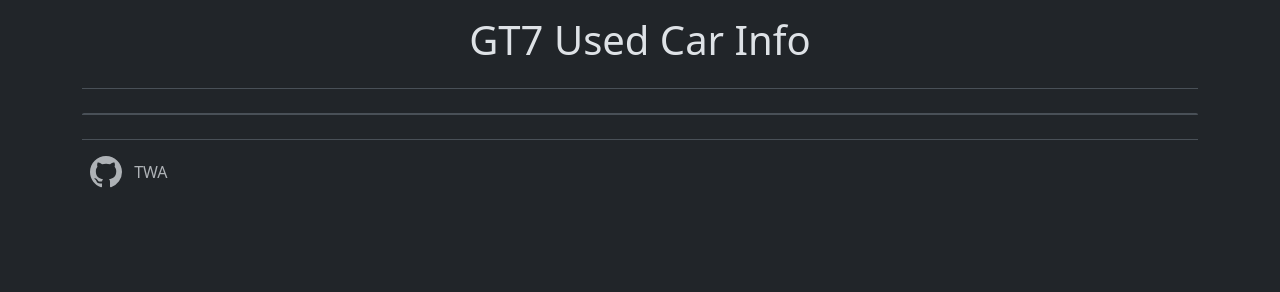
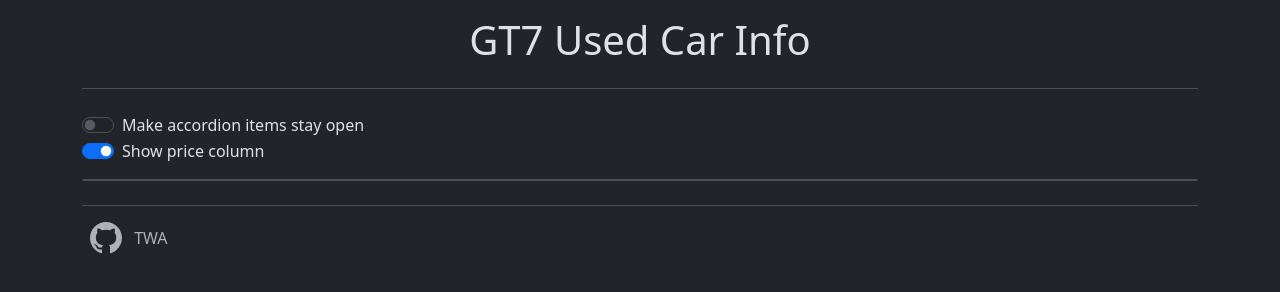
Before and after one commit to twajp/gt7info_test, a plain HTML site: page index.html in a window 1280 px wide. Drawn offline with nearby package versions, Linux system fonts and the light colour scheme; no server answers.

Commit message:
スイッチを追加(HTMLのみ)

```diff
--- a/index.html
+++ b/index.html
@@ -16,8 +16,16 @@
         </header>
     </div>
 
-    <div class='container text-end text-secondary'>
-        <p id='lastUpdated'></p>
+    <div class='container'>
+        <div class="form-check form-switch">
+            <input class="form-check-input" type="checkbox" role="switch" id="flexSwitchCheckDefault">
+            <label class="form-check-label" for="flexSwitchCheckDefault">Make accordion items stay open</label>
+        </div>
+        <div class="form-check form-switch">
+            <input class="form-check-input" type="checkbox" role="switch" id="flexSwitchCheckChecked" checked>
+            <label class="form-check-label" for="flexSwitchCheckChecked">Show price column</label>
+        </div>
+        <p id='lastUpdated' class='text-end text-secondary'></p>
     </div>
 
     <div id='accordionPanelsStayOpen' class='accordion container'>
```
